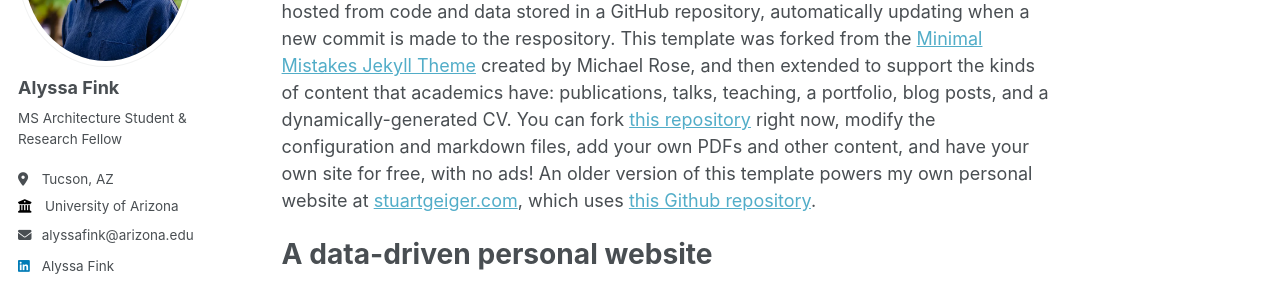
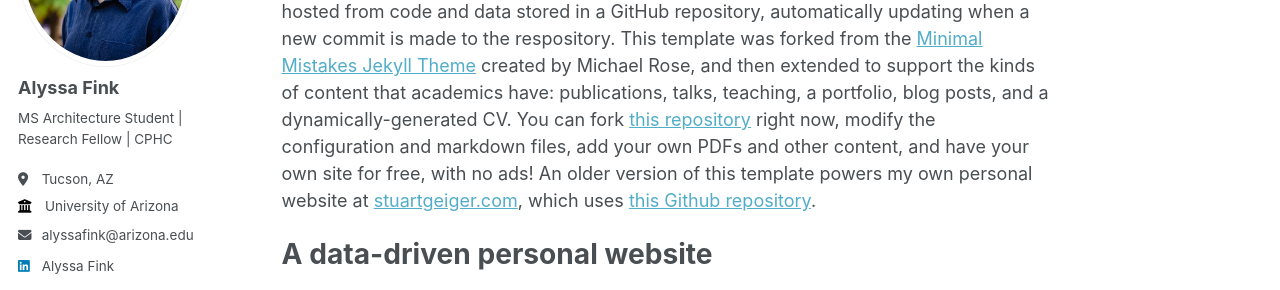
Before and after one commit to alyssafink/alyssafink.github.io, a Jekyll site: the page built from _pages/about.md, in a window 1280 px wide. Shown: the part 232-522 px from the top of the page. Built offline with Jekyll 4.4.1, drawn with Linux system fonts in a browser that asks for light colours.

Commit message:
Update _config.yml

```diff
--- a/_config.yml
+++ b/_config.yml
@@ -24,7 +24,7 @@ author:
   avatar           : "profilephoto.png"
   name             : "Alyssa Fink"
   pronouns         : # add pronouns here
-  bio              : "MS Architecture Student & Research Fellow"
+  bio              : "MS Architecture Student | Research Fellow | CPHC"
   location         : "Tucson, AZ"
   employer         : "University of Arizona"
   uri              : # URL
```
